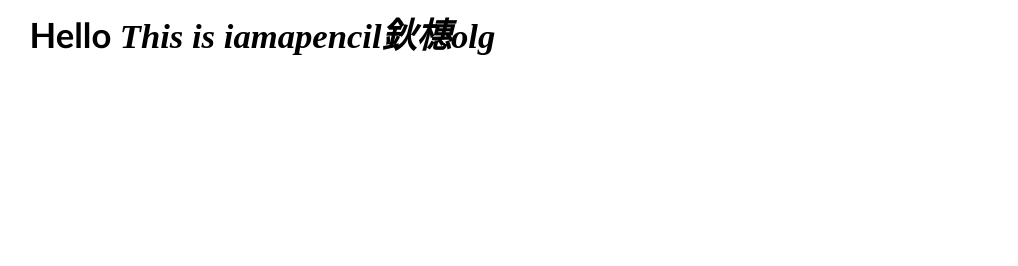
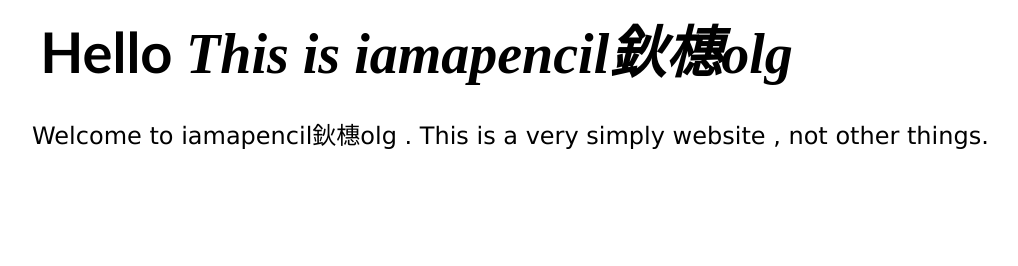
Before and after one commit to IamapencilEk/IamapencilEk.github.io, a plain HTML site: page index.html in a window 1280 px wide. Shown: the whole page, without its empty margins (0-1018 px from the left). Drawn offline with Linux system fonts and the light colour scheme.

Commit message:
Update index.html

```diff
--- a/index.html
+++ b/index.html
@@ -14,17 +14,17 @@ xmlns="http://www.w3.org/TR/REC-html40">
  <o:DocumentProperties>
   <o:Author>Microsoft</o:Author>
   <o:LastAuthor>Microsoft</o:LastAuthor>
-  <o:Revision>1</o:Revision>
-  <o:TotalTime>1</o:TotalTime>
-  <o:Created>2022-07-21T09:01:00Z</o:Created>
-  <o:LastSaved>2022-07-21T09:02:00Z</o:LastSaved>
+  <o:Revision>2</o:Revision>
+  <o:TotalTime>10</o:TotalTime>
+  <o:Created>2022-07-21T09:11:00Z</o:Created>
+  <o:LastSaved>2022-07-21T09:11:00Z</o:LastSaved>
   <o:Pages>1</o:Pages>
-  <o:Words>5</o:Words>
-  <o:Characters>31</o:Characters>
+  <o:Words>18</o:Words>
+  <o:Characters>108</o:Characters>
   <o:Company>Microsoft</o:Company>
   <o:Lines>1</o:Lines>
   <o:Paragraphs>1</o:Paragraphs>
-  <o:CharactersWithSpaces>35</o:CharactersWithSpaces>
+  <o:CharactersWithSpaces>125</o:CharactersWithSpaces>
   <o:Version>14.00</o:Version>
  </o:DocumentProperties>
  <o:OfficeDocumentSettings>
@@ -36,6 +36,8 @@ xmlns="http://www.w3.org/TR/REC-html40">
 href="Hello%20This%20is%20iamapencil.files/colorschememapping.xml">
 <!--[if gte mso 9]><xml>
  <w:WordDocument>
+  <w:Zoom>90</w:Zoom>
+  <w:SpellingState>Clean</w:SpellingState>
   <w:GrammarState>Clean</w:GrammarState>
   <w:TrackMoves>false</w:TrackMoves>
   <w:TrackFormatting/>
@@ -373,6 +375,13 @@ href="Hello%20This%20is%20iamapencil.files/colorschememapping.xml">
 	mso-font-pitch:variable;
 	mso-font-signature:515 680460288 22 0 262145 0;}
 @font-face
+	{font-family:Verdana;
+	panose-1:2 11 6 4 3 5 4 4 2 4;
+	mso-font-charset:0;
+	mso-generic-font-family:swiss;
+	mso-font-pitch:variable;
+	mso-font-signature:-1610610945 1073750107 16 0 415 0;}
+@font-face
 	{font-family:华文宋体;
 	panose-1:2 1 6 0 4 1 1 1 1 1;
 	mso-font-charset:134;
@@ -408,6 +417,12 @@ href="Hello%20This%20is%20iamapencil.files/colorschememapping.xml">
 	mso-bidi-font-family:"Times New Roman";
 	mso-bidi-theme-font:minor-bidi;
 	mso-font-kerning:1.0pt;}
+span.SpellE
+	{mso-style-name:"";
+	mso-spl-e:yes;}
+span.GramE
+	{mso-style-name:"";
+	mso-gram-e:yes;}
 .MsoChpDefault
 	{mso-style-type:export-only;
 	mso-default-props:yes;
@@ -467,11 +482,27 @@ div.WordSection1
 <div class=WordSection1 style='layout-grid:15.6pt'>
 
 <p class=MsoNormal><span style='mso-spacerun:yes'>&nbsp;</span><span
-lang=EN-US><span style='mso-spacerun:yes'>&nbsp;&nbsp;&nbsp;&nbsp; </span></span><b
-style='mso-bidi-font-weight:normal'><span lang=EN-US style='font-size:26.0pt'>Hello
-</span></b><b style='mso-bidi-font-weight:normal'><i style='mso-bidi-font-style:
-normal'><span lang=EN-US style='font-size:26.0pt;font-family:华文宋体'>This is iamapencil’Bolg</span></i></b><b
-style='mso-bidi-font-weight:normal'><span lang=EN-US style='font-size:26.0pt'><o:p></o:p></span></b></p>
+lang=EN-US><span style='mso-spacerun:yes'>&nbsp;&nbsp;&nbsp; </span></span><span
+lang=EN-US style='font-size:42.0pt'><span
+style='mso-spacerun:yes'>&nbsp;</span><b style='mso-bidi-font-weight:normal'>Hello
+</b></span><span class=GramE><b style='mso-bidi-font-weight:normal'><i
+style='mso-bidi-font-style:normal'><span lang=EN-US style='font-size:42.0pt;
+font-family:华文宋体'>This</span></i></b></span><b style='mso-bidi-font-weight:
+normal'><i style='mso-bidi-font-style:normal'><span lang=EN-US
+style='font-size:42.0pt;font-family:华文宋体'> is <span class=SpellE>iamapencil’Bolg</span><o:p></o:p></span></i></b></p>
+
+<p class=MsoNormal><span lang=EN-US style='font-size:18.0pt;font-family:华文宋体'><span
+style='mso-spacerun:yes'>&nbsp;&nbsp;&nbsp;&nbsp; </span><o:p></o:p></span></p>
+
+<p class=MsoNormal><span lang=EN-US style='font-size:18.0pt;font-family:华文宋体'><span
+style='mso-spacerun:yes'>&nbsp;&nbsp;&nbsp; </span></span><span lang=EN-US
+style='font-size:18.0pt;font-family:"Verdana","sans-serif";mso-fareast-font-family:
+华文宋体'>Welcome to <span class=SpellE><span class=GramE>iamapencil’Bolg</span></span><span
+class=GramE> .</span> This is a very simply <span class=GramE>website ,</span> not
+other things.<o:p></o:p></span></p>
+
+<p class=MsoNormal><b style='mso-bidi-font-weight:normal'><span lang=EN-US
+style='font-size:70.0pt'><o:p>&nbsp;</o:p></span></b></p>
 
 </div>
 
```
